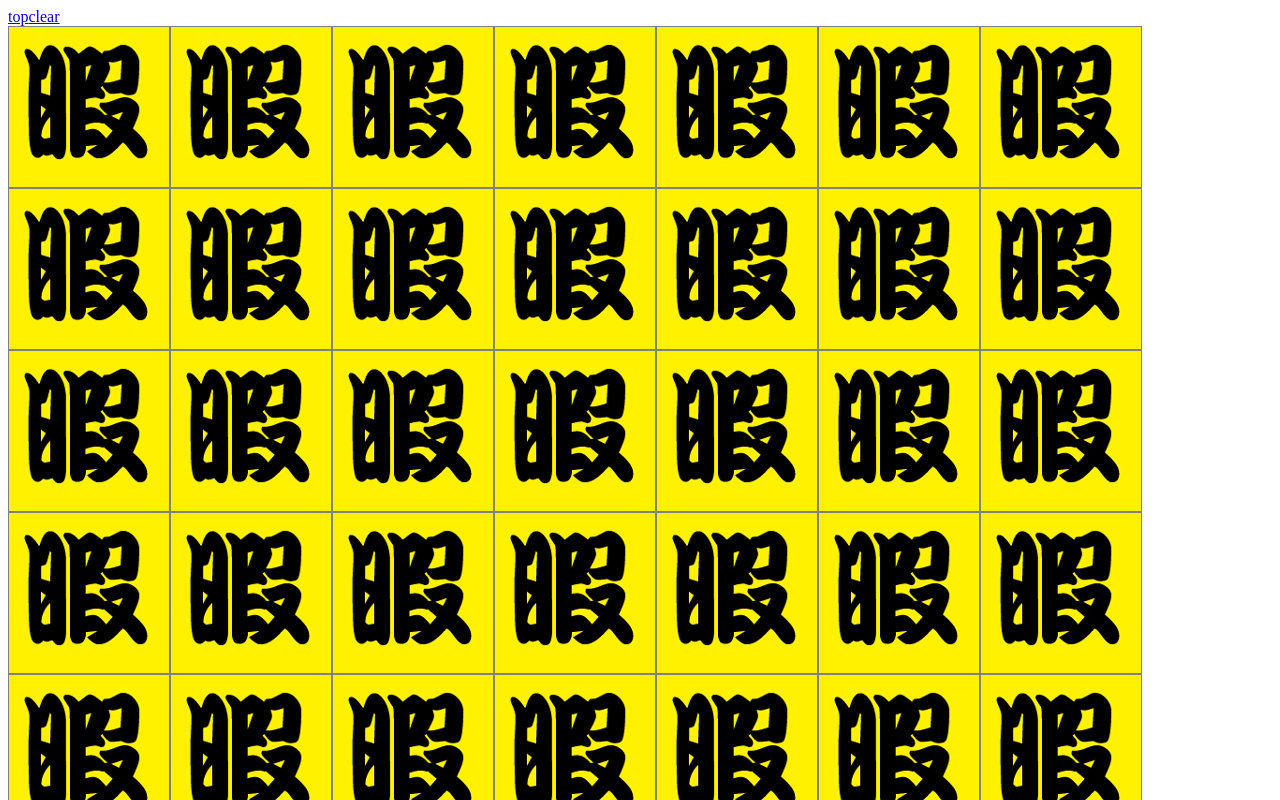
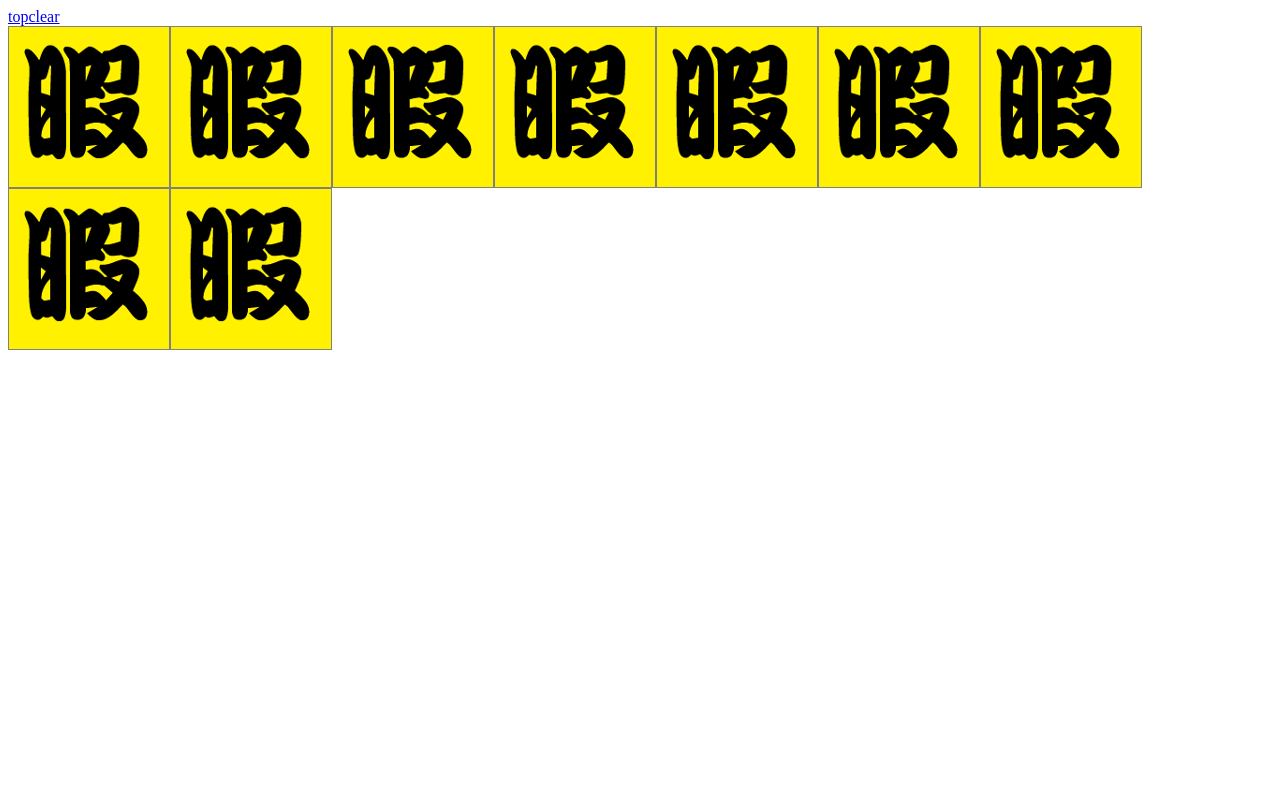
Before and after one commit to gurezo/TapGameNG2, an Angular app: page /game in a window 1280 px wide. Shown: the top 800 px of the page. Built offline with nearby package versions, Linux system fonts and the light colour scheme.

Commit message:
データ構成変更 画面遷移修正

```diff
--- a/src/app/clear/clear.component.html
+++ b/src/app/clear/clear.component.html
@@ -1 +1 @@
-<div></div>
+<a routerLink="/top"><div></div></a>
--- a/src/app/game/game.component.css
+++ b/src/app/game/game.component.css
@@ -1,4 +1,4 @@
 ;host {
-  width: 1440px;
-  height: 1440px;
+  width: 480px;
+  height: 480px;
 }
--- a/src/app/game/game.component.html
+++ b/src/app/game/game.component.html
@@ -1,3 +1,3 @@
 <div *ngFor="let td of rec">
-  <app-panel *ngFor="let pnl of rec" (click)="onTap"></app-panel>
+  <app-panel *ngFor="let pnl of rec"></app-panel>
 </div>
--- a/src/app/panel/panel.component.css
+++ b/src/app/panel/panel.component.css
@@ -8,6 +8,12 @@ div {
   margin: 0;
 	padding: 0;
 	background-size:cover;
+}
+
+.hima {
   background: url(../../img/hima_pannel150.png);
-/*  background-image: url(../../img/tsubushi_pannel.png); */
 }
+
+.tsubushi {
+  background-image: url(../../img/tsubushi_pannel.png);
+}
--- a/src/app/panel/panel.component.html
+++ b/src/app/panel/panel.component.html
@@ -1 +1 @@
-<div></div>
+<div class="hima"></div>
--- a/src/app/pannels.info.ts
+++ b/src/app/pannels.info.ts
@@ -1,14 +1,20 @@
 
 export const pannelsInfo = [
+  [
     {id: 1, tapflg: false},
     {id: 2, tapflg: false},
-  {id: 3, tapflg: false},
+    {id: 3, tapflg: false}
+  ],
+  [
     {id: 4, tapflg: false},
     {id: 5, tapflg: false},
-  {id: 6, tapflg: false},
+    {id: 6, tapflg: false}
+  ],
+  [
     {id: 7, tapflg: false},
     {id: 8, tapflg: false},
     {id: 9, tapflg: false}
   ]
+]
 
 export const pannel_size = 3;
```
Lines whose indentation alone changed are shown as unchanged.
